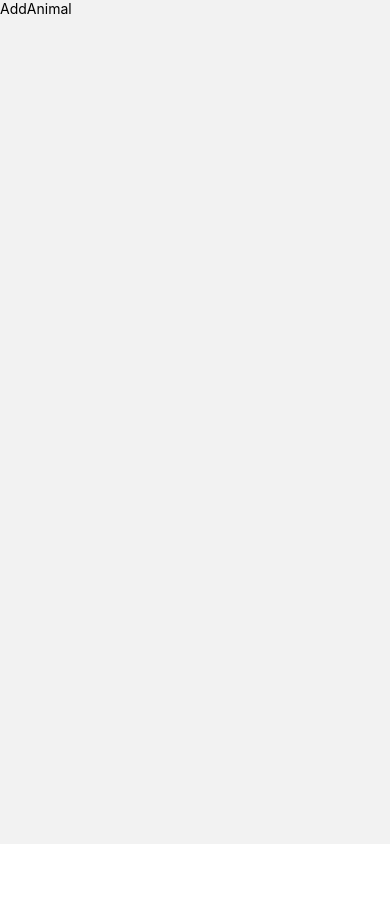
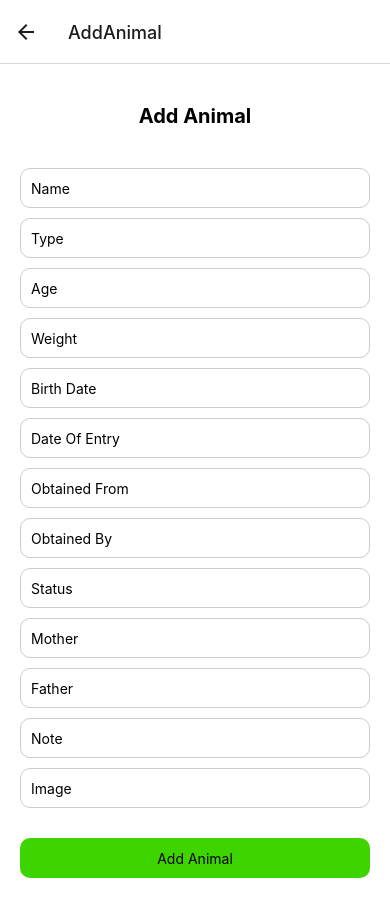
Before and after one commit to BEGDAR8ZOUHAIR/LivestockManagement, a React Native app in the folder mobile/: screen /AddAnimal in a window 390 px wide. Before the commit the page ends 844 px from the top, so only its background shows below. Built offline with nearby package versions, Linux system fonts and the light colour scheme.

Commit message:
add animals to farm

```diff
--- a/mobile/App.js
+++ b/mobile/App.js
@@ -62,7 +62,9 @@ export default function App()
             name="AddAnimal"
             component={AddAnimal}
             options={{
-              headerShown: false
+              // headerShown: false
+              addAnimal: true
+
             }}
           />
         </Stack.Navigator>
--- a/mobile/screens/animals/AddAnimal.jsx
+++ b/mobile/screens/animals/AddAnimal.jsx
@@ -1,15 +1,225 @@
-import { View, Text } from 'react-native'
-import React from 'react'
-
+import React, { useState } from "react";
+import { useNavigation } from "@react-navigation/native";
+import
+{
+    StyleSheet,
+    View,
+    Text,
+    TextInput,
+    TouchableOpacity,
+    Image,
+    Alert,
+    ScrollView,
+} from "react-native";
 
 const AddAnimal = () =>
 {
 
-  return (
-    <View>
-      <Text>AddAnimal</Text>
-    </View>
-  )
-}
+    const navigation = useNavigation();
+    const [name, setName] = useState("");
+    const [type, setType] = useState("");
+    const [age, setAge] = useState("");
+    const [weight, setWeight] = useState("");
+    const [birthDate, setBirthDate] = useState("");
+    const [dateOfEntry, setDateOfEntry] = useState("");
+    const [obtainedFrom, setObtainedFrom] = useState("");
+    const [obtainedBy, setObtainedBy] = useState("");
+    const [status, setStatus] = useState("");
+    const [mother, setMother] = useState("");
+    const [father, setFather] = useState("");
+    const [note, setNote] = useState("");
+    const [image, setImage] = useState("");
+
+    const handleAddAnimal = async () =>
+    {
+        try
+        {
+            const res = await fetch("http://http://172.16.100.121:5000/client/createCattle", {
+                method: "POST",
+                headers: {
+                    "Content-Type": "application/json",
+                    Accept: "application/json",
+                },
+                body: JSON.stringify({
+                    name,
+                    type,
+                    age,
+                    weight,
+                    birthDate,
+                    dateOfEntry,
+                    obtainedFrom,
+                    obtainedBy,
+                    status,
+                    mother,
+                    father,
+                    note,
+                    image,
+                }),
+            });
+            const data = await res.json();
+            if (data.error)
+            {
+                Alert.alert("Error", data.error, [{ text: "OK" }]);
+            } else
+            {
+                navigation.navigate("Home");
+            }
+        } catch (err)
+        {
+            console.log(err);
+        }
+    };
+
+
+    return (
+        <ScrollView>
+            <View style={styles.container}>
+                <View style={styles.header}>
+                    <Text style={{ fontSize: 20, fontWeight: "bold" }}>
+                        Add Animal
+                    </Text>
+                </View>
+                <View style={styles.form}>
+                    <TextInput
+                        style={styles.input}
+                        placeholder="Name"
+                        value={name}
+                        onChangeText={(text) => setName(text)}
+                    />
+                    <TextInput
+                        style={styles.input}
+                        placeholder="Type"
+                        value={type}
+                        onChangeText={(text) => setType(text)}
+                    />
+                    <TextInput
+                        style={styles.input}
+                        placeholder="Age"
+                        value={age}
+                        onChangeText={(text) => setAge(text)}
+                    />
+                    <TextInput
+                        style={styles.input}
+                        placeholder="Weight"
+                        value={weight}
+                        onChangeText={(text) => setWeight(text)}
+                    />
+                    <TextInput
+                        style={styles.input}
+                        placeholder="Birth Date"
+                        value={birthDate}
+                        onChangeText={(text) => setBirthDate(text)}
+                    />
+                    <TextInput
+                        style={styles.input}
+                        placeholder="Date Of Entry"
+                        value={dateOfEntry}
+                        onChangeText={(text) => setDateOfEntry(text)}
+                    />
+                    <TextInput
+                        style={styles.input}
+                        placeholder="Obtained From"
+                        value={obtainedFrom}
+                        onChangeText={(text) => setObtainedFrom(text)}
+                    />
+                    <TextInput
+                        style={styles.input}
+                        placeholder="Obtained By"
+                        value={obtainedBy}
+                        onChangeText={(text) => setObtainedBy(text)}
+                    />
+                    <TextInput
+                        style={styles.input}
+                        placeholder="Status"
+                        value={status}
+                        onChangeText={(text) => setStatus(text)}
+                    />
+                    <TextInput
+                        style={styles.input}
+                        placeholder="Mother"
+                        value={mother}
+                        onChangeText={(text) => setMother(text)}
+                    />
+                    <TextInput
+                        style={styles.input}
+                        placeholder="Father"
+                        value={father}
+                        onChangeText={(text) => setFather(text)}
+                    />
+                    <TextInput
+                        style={styles.input}
+                        placeholder="Note"
+                        value={note}
+                        onChangeText={(text) => setNote(text)}
+                    />
+                    <TextInput
+                        style={styles.input}
+                        placeholder="Image"
+                        value={image}
+                        onChangeText={(text) => setImage(text)}
+                    />
+                    <TouchableOpacity
+                        style={styles.buttonlogout}
+                        onPress={handleAddAnimal}
+                    >
+                        <Text style={styles.buttonText}>Add Animal</Text>
+                    </TouchableOpacity>
+                </View>
+            </View>
+        </ScrollView>
+
+    );
+};
+
+const styles = StyleSheet.create({
+    container: {
+        flex: 1,
+        backgroundColor: "#fff",
+    },
+    header: {
+        padding: 20,
+        backgroundColor: "#fff",
+        marginTop: 20,
+        alignItems: "center",
+        justifyContent: "center",
+
+    },
+
+    input: {
+        width: "100%",
+        height: 40,
+        padding: 10,
+        borderWidth: 1,
+        borderColor: "#ccc",
+        borderRadius: 10,
+        marginBottom: 10,
+
+    },
+
+    form: {
+        flex: 1,
+        alignItems: "center",
+        justifyContent: "center",
+        padding: 20,
+    },
+
+    headerContainer: {
+        backgroundColor: "#fff",
+        alignItems: "center",
+        justifyContent: "center",
+        padding: 20,
+    },
+    buttonlogout: {
+        width: "100%",
+        backgroundColor: "#3ED400",
+        borderRadius: 10,
+        height: 40,
+        alignItems: "center",
+        justifyContent: "center",
+        marginTop: 20,
+        marginBottom: 10,
+    },
+
+});
 
 export default AddAnimal
```
